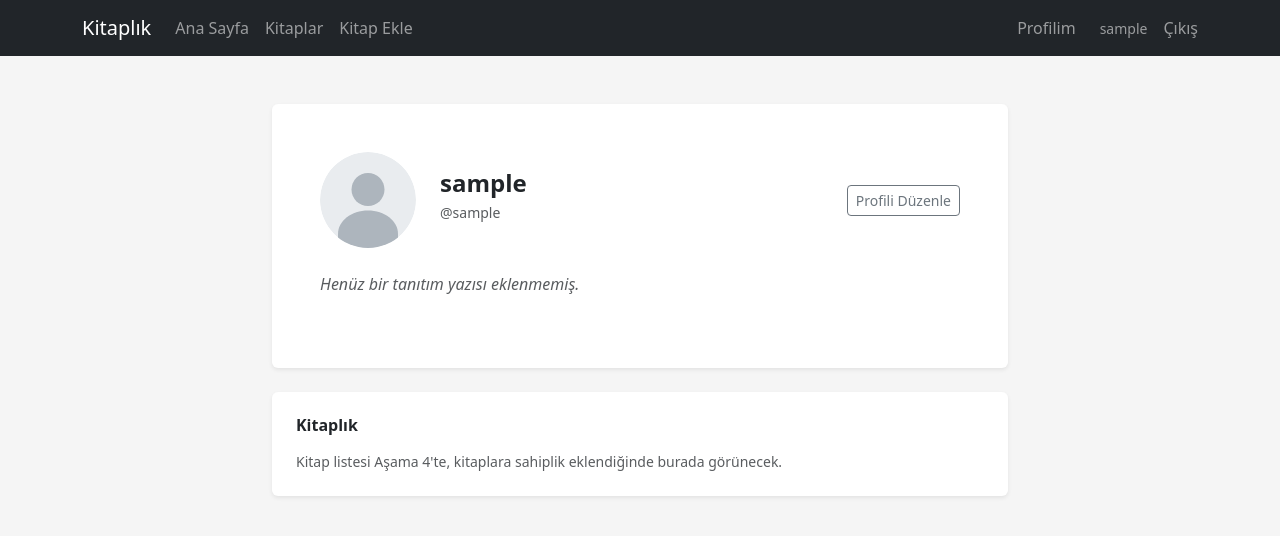
After one commit to guldenbudak/bookshelf, a Django app: page /accounts/profile/ in a window 1280 px wide. The commit adds this page. Shown: the top 536 px of the page. Run offline with Django 5.2, Linux system fonts and the light colour scheme; the visitor is signed in with stand-in values (Sample User, id 1); data comes from the database, SQL or seed files in the repository; parts of the project's set-up code (start-up, migrations or seed data) failed here and were passed over; some libraries are stand-ins or nearby versions.

Commit message:
feat: add profile pages
One view serves both the visitor's own profile and someone else's. Books
stay hidden unless the viewer owns the profile or the owner made them
public; the friendship branch is stubbed until stage 3. Users without an
avatar get a default illustration.

Co-Authored-By: Claude Opus 5 <noreply@anthropic.com>

```diff
--- /dev/null
+++ b/accounts/templates/account/profile.html
@@ -0,0 +1,81 @@
+{% extends 'books/base.html' %}
+{% load static %}
+
+{% block content %}
+<div class="container my-5">
+    <div class="row justify-content-center">
+        <div class="col-lg-8">
+
+            <div class="card border-0 shadow-sm mb-4">
+                <div class="card-body p-4 p-md-5">
+
+                    <div class="d-flex align-items-center mb-4">
+                        {% if profile.avatar %}
+                            <img src="{{ profile.avatar.url }}" alt="{{ profile.name }}"
+                                 class="rounded-circle me-4"
+                                 style="width: 96px; height: 96px; object-fit: cover;">
+                        {% else %}
+                            <img src="{% static 'accounts/default-avatar.svg' %}" alt="{{ profile.name }}"
+                                 class="rounded-circle me-4"
+                                 style="width: 96px; height: 96px;">
+                        {% endif %}
+
+                        <div>
+                            <h1 class="h4 fw-bold mb-1">{{ profile.name }}</h1>
+                            <p class="text-muted small mb-2">@{{ profile_user.username }}</p>
+
+                            {% if profile.age %}
+                                <span class="badge text-bg-light">{{ profile.age }} yaşında</span>
+                            {% endif %}
+                            {% if profile.settings.show_email and profile_user.email %}
+                                <span class="badge text-bg-light">{{ profile_user.email }}</span>
+                            {% endif %}
+                        </div>
+
+                        {% if is_own_profile %}
+                            <a href="{% url 'profile-edit' %}" class="btn btn-outline-secondary btn-sm ms-auto">
+                                Profili Düzenle
+                            </a>
+                        {% endif %}
+                    </div>
+
+                    {% if profile.bio %}
+                        <p class="mb-4">{{ profile.bio|linebreaksbr }}</p>
+                    {% else %}
+                        <p class="text-muted fst-italic mb-4">Henüz bir tanıtım yazısı eklenmemiş.</p>
+                    {% endif %}
+
+                    {% if profile.social_links.all %}
+                        <div class="d-flex flex-wrap gap-2">
+                            {% for link in profile.social_links.all %}
+                                <a href="{{ link.url }}" target="_blank" rel="noopener"
+                                   class="btn btn-sm btn-outline-primary">
+                                    {{ link.get_platform_display }}
+                                </a>
+                            {% endfor %}
+                        </div>
+                    {% endif %}
+
+                </div>
+            </div>
+
+            <div class="card border-0 shadow-sm">
+                <div class="card-body p-4">
+                    <h2 class="h6 fw-bold mb-3">Kitaplık</h2>
+
+                    {% if can_see_books %}
+                        <p class="text-muted small mb-0">
+                            Kitap listesi Aşama 4'te, kitaplara sahiplik eklendiğinde burada görünecek.
+                        </p>
+                    {% else %}
+                        <div class="alert alert-secondary small mb-0">
+                            Bu kullanıcının kitaplıklarını görmek için arkadaş olmalısınız.
+                        </div>
+                    {% endif %}
+                </div>
+            </div>
+
+        </div>
+    </div>
+</div>
+{% endblock %}
--- a/accounts/urls.py
+++ b/accounts/urls.py
@@ -1,11 +1,14 @@
 from django.contrib.auth import views as auth_views
 from django.urls import path
 
-from .views import PendingView, RegisterView
+from .views import PendingView, RegisterView, profile_detail, profile_edit
 
 urlpatterns = [
     path('register/', RegisterView.as_view(), name='register'),
     path('pending/', PendingView.as_view(), name='pending'),
+    path('profile/', profile_detail, name='my-profile'),
+    path('profile/edit/', profile_edit, name='profile-edit'),
+    path('profile/<str:username>/', profile_detail, name='profile-detail'),
     path(
         'login/',
         auth_views.LoginView.as_view(template_name='account/login.html'),
--- a/accounts/views.py
+++ b/accounts/views.py
@@ -1,9 +1,14 @@
 from django.contrib import messages
+from django.contrib.auth.decorators import login_required
 from django.contrib.auth.mixins import LoginRequiredMixin
-from django.shortcuts import redirect, render
+from django.contrib.auth.models import User
+from django.shortcuts import get_object_or_404, redirect, render
 from django.views import View
 
-from .forms import RegisterForm
+from django.db import transaction
+
+from .decorators import approved_required
+from .forms import ProfileForm, ProfileSettingsForm, RegisterForm, SocialLinkFormSet
 from .models import AccountApproval
 
 
@@ -39,3 +44,63 @@ class PendingView(LoginRequiredMixin, View):
             return redirect('home')
 
         return render(request, self.template_name, {'approval': approval})
+
+
+@login_required
+@approved_required
+def profile_detail(request, username=None):
+    """Kullanıcı adı verilmezse kendi profilini, verilirse başkasınınkini gösterir."""
+
+    if username is None:
+        profile_user = request.user
+    else:
+        profile_user = get_object_or_404(User, username=username)
+
+    profile = profile_user.profile
+    is_own_profile = profile_user == request.user
+
+    # Arkadaşlık kontrolü Aşama 3'te eklenecek; şimdilik herkes "arkadaş değil".
+    is_friend = False
+    can_see_books = is_own_profile or is_friend or profile.settings.books_public
+
+    return render(request, 'account/profile.html', {
+        'profile_user': profile_user,
+        'profile': profile,
+        'is_own_profile': is_own_profile,
+        'can_see_books': can_see_books,
+    })
+
+
+@login_required
+@approved_required
+def profile_edit(request):
+    """Profil, ayarlar ve sosyal bağlantılar tek sayfada birlikte kaydedilir."""
+
+    profile = request.user.profile
+
+    if request.method == 'POST':
+        profile_form = ProfileForm(request.POST, request.FILES, instance=profile)
+        settings_form = ProfileSettingsForm(request.POST, instance=profile.settings)
+        link_formset = SocialLinkFormSet(request.POST, instance=profile)
+
+        # all([...]) üçünü de doğrular; "and" olsaydı ilki hatalıyken
+        # diğerlerinin hataları hesaplanmaz ve ekranda görünmezdi.
+        if all([profile_form.is_valid(), settings_form.is_valid(), link_formset.is_valid()]):
+            # Biri kaydedilip diğeri patlarsa profil yarım kalmasın.
+            with transaction.atomic():
+                profile_form.save()
+                settings_form.save()
+                link_formset.save()
+
+            messages.success(request, "Profilin güncellendi.")
+            return redirect('my-profile')
+    else:
+        profile_form = ProfileForm(instance=profile)
+        settings_form = ProfileSettingsForm(instance=profile.settings)
+        link_formset = SocialLinkFormSet(instance=profile)
+
+    return render(request, 'account/profile_edit.html', {
+        'profile_form': profile_form,
+        'settings_form': settings_form,
+        'link_formset': link_formset,
+    })
--- a/books/templates/books/base.html
+++ b/books/templates/books/base.html
@@ -30,6 +30,9 @@
 
     <div class="navbar-nav ms-auto align-items-center">
         {% if user.is_authenticated %}
+            <a class="nav-link me-3" href="{% url 'my-profile' %}">
+                Profilim
+            </a>
             <span class="navbar-text me-3 small">
                 {{ user.username }}
             </span>
```
Also changed, not shown: accounts/static/accounts/default-avatar.svg (added).
